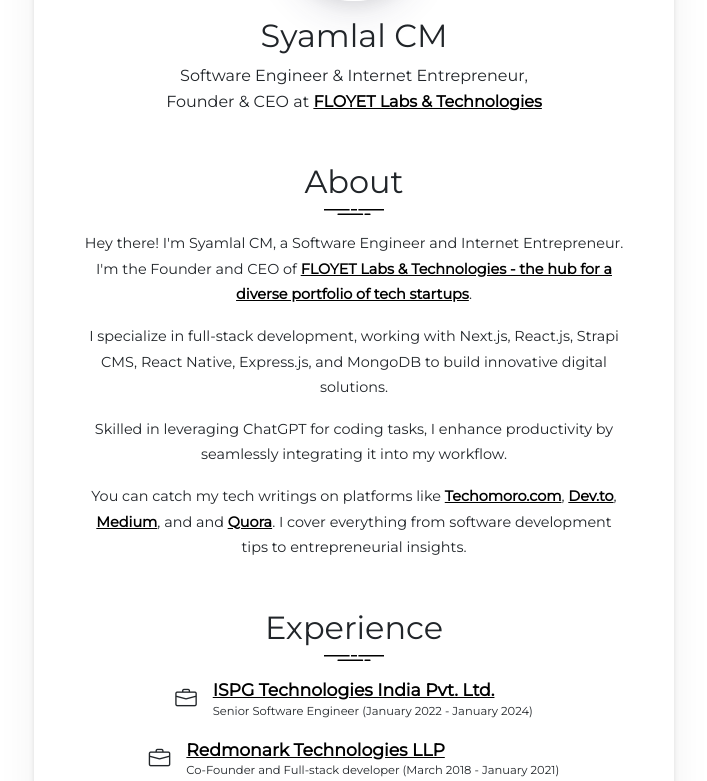
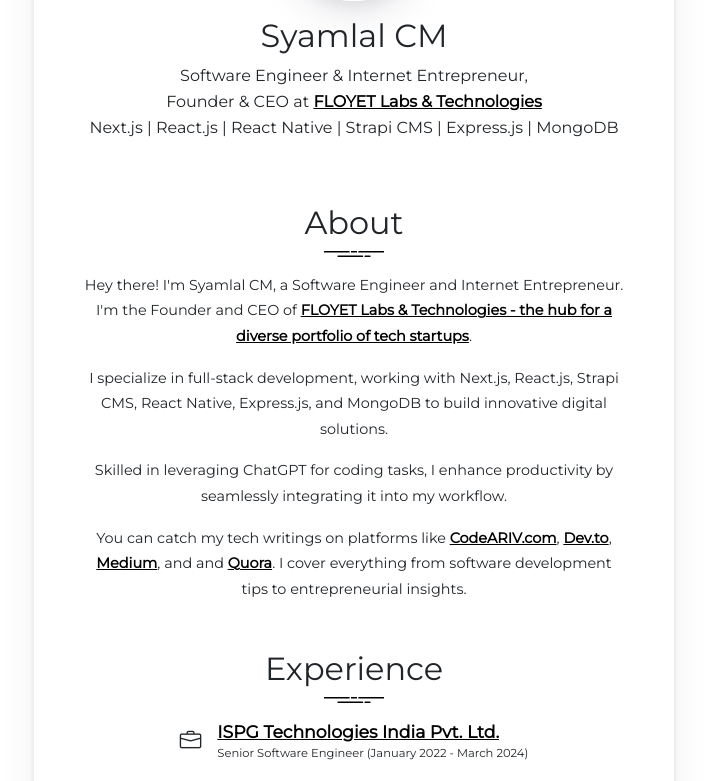
Before and after one commit to syamjayaraj/syam-me-website, a Next.js app: page / in a window 1280 px wide. Shown: the part 271-1052 px from the top of the page, without its empty margins (286-993 px from the left). Built offline with nearby package versions, Linux system fonts and the light colour scheme; no server answers.

Commit message:
minor changes

```diff
--- a/components/About.tsx
+++ b/components/About.tsx
@@ -23,8 +23,8 @@
       </p>
       <p>
         You can catch my tech writings on platforms like{" "}
-        <a href="https://techomoro.com" target="_blank" rel="noreferrer">
-          Techomoro.com
+        <a href="https://codeariv.com" target="_blank" rel="noreferrer">
+          CodeARIV.com
         </a>
         ,{" "}
         <a href="https://dev.to/syamjayaraj" target="_blank" rel="noreferrer">
--- a/components/Experience.tsx
+++ b/components/Experience.tsx
@@ -14,7 +14,7 @@
               </a>
             </div>
             <div className="branch">
-              Senior Software Engineer (January 2022 - January 2024)
+              Senior Software Engineer (January 2022 - March 2024)
             </div>
           </div>
         </div>
--- a/components/Header.tsx
+++ b/components/Header.tsx
@@ -13,6 +13,9 @@
           FLOYET Labs & Technologies
         </a>
       </p>
+      <p>
+        Next.js | React.js | React Native | Strapi CMS | Express.js | MongoDB
+      </p>
     </main>
   );
 }
--- a/components/Works.tsx
+++ b/components/Works.tsx
@@ -87,11 +87,7 @@
         </div>
         <div className="col col-md-6">
           <div className="card custom-card">
-            <a
-              href="https://play.google.com/store/apps/details?id=com.gymtie"
-              target="_blank"
-              rel="noreferrer"
-            >
+            <a href="https://gymtie.com" target="_blank" rel="noreferrer">
               <img className="card-img" src="/assets/images/works/gymtie.png" />
               <div className="card-body">
                 <div className="card-title title">GymTie App</div>
```
